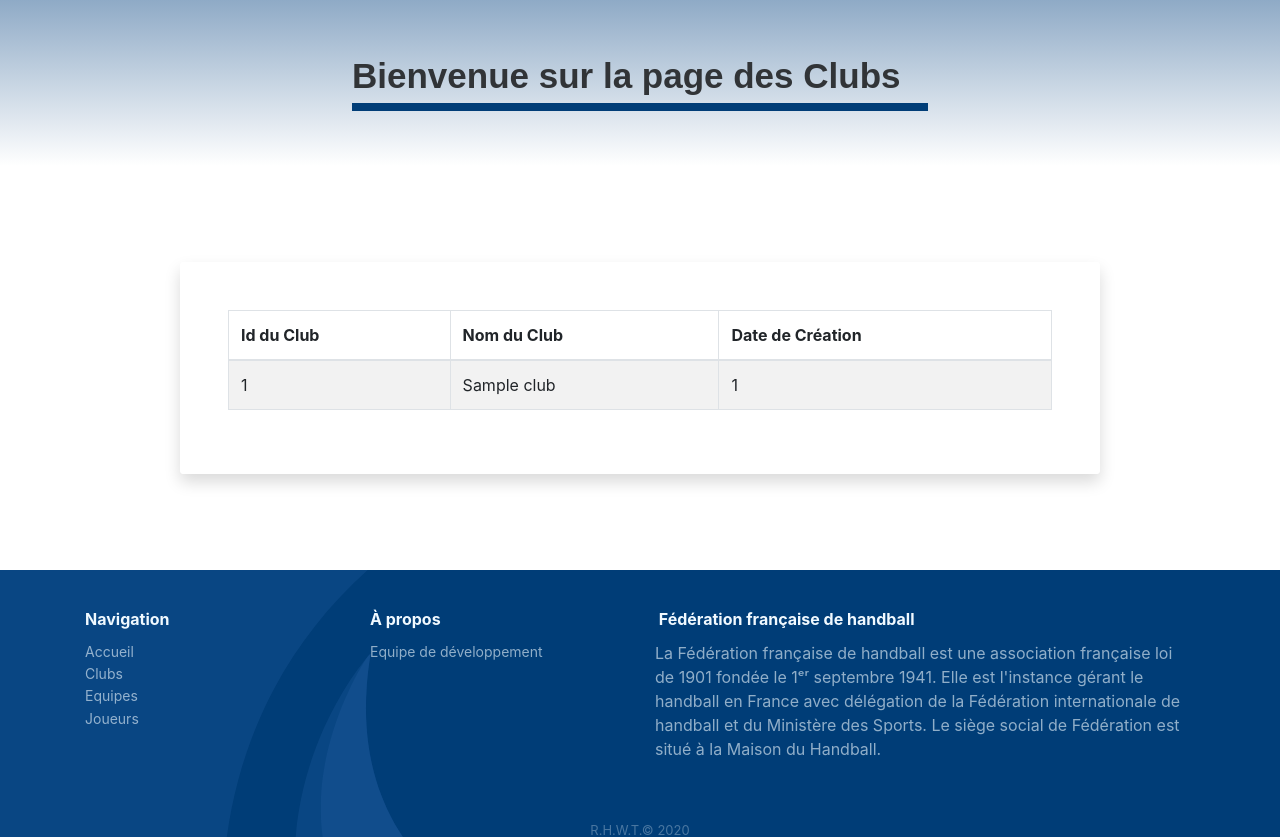
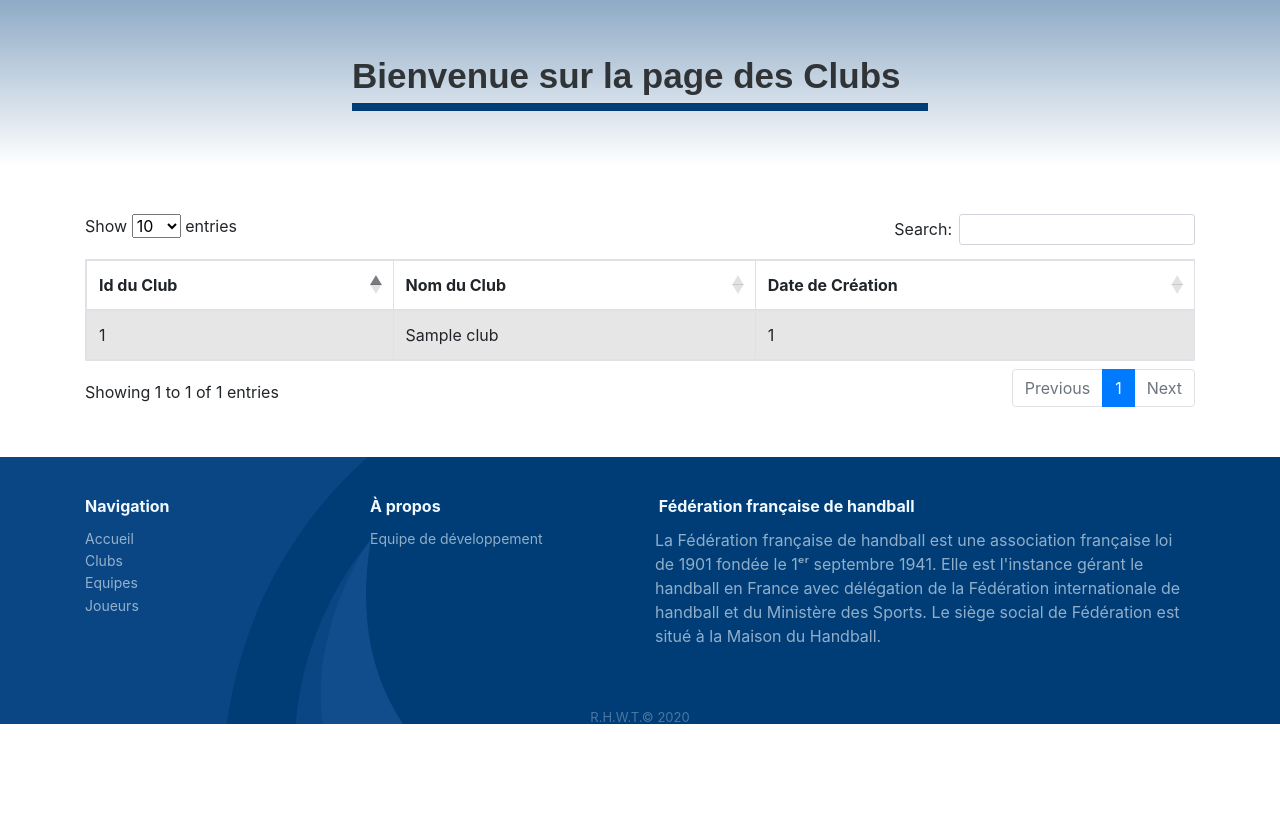
Before and after one commit to RChaguer/SGBD-S7-Project, a PHP site: page /clubs.php in a window 1280 px wide. Shown: the part 76-916 px from the top of the page. After the commit the page ends 800 px from the top, so only its background shows below. Run offline with PHP 8.4, Linux system fonts and the light colour scheme; tables that the repository leaves empty hold one stand-in row (values such as "Sample post"); some libraries are stand-ins or nearby versions; some web fonts are replaced.

Commit message:
update table css

```diff
--- a/Interface/clubs.php
+++ b/Interface/clubs.php
@@ -38,23 +38,12 @@ function showAllClubs($connection) {
 ?>
 
 <div class="container py-5">
-  <div class="row py-5">
-    <div class="col-lg-10 mx-auto">
-      <div class="card rounded shadow border-0">
-        <div class="card-body p-5 bg-white rounded">
-          <div class="table-responsive">
-            <table id="club_list" style="width:100%" class="table table-striped table-bordered">
-                <?php
-                showAllClubs($connection);
-                ?>
-            </table>
-          </div>
-        </div>
-      </div>
-    </div>
-  </div>
+    <table id="default_table" style="width:100%" class="table table-striped table-bordered">
+        <?php
+        showAllClubs($connection);
+        ?>
+    </table>
 </div>
-</div></div>
 
 <?php
 include "footer.php";
--- a/Interface/header.php
+++ b/Interface/header.php
@@ -15,11 +15,18 @@
     <link rel="stylesheet" href="https://cdn.datatables.net/1.10.20/css/dataTables.bootstrap4.min.css" crossorigin="anonymous">
     <link rel="stylesheet" href="assets/css/Navigation-with-Search.css">
     <link rel="stylesheet" href="assets/css/styles.css">
+
     <script src="https://cdnjs.cloudflare.com/ajax/libs/jquery/3.5.1/jquery.min.js"></script>
     <script src="https://cdnjs.cloudflare.com/ajax/libs/twitter-bootstrap/4.5.2/js/bootstrap.bundle.min.js"></script>
     <script src="https://cdn.datatables.net/1.10.20/js/jquery.dataTables.min.js"></script>
     <script src="https://cdn.datatables.net/1.10.20/js/dataTables.bootstrap4.min.js"></script>
     <script src="assets/js/Bootstrap-DataTables.js"></script>
+    <script >
+        $(document).ready(function() {
+            $('#default_table').DataTable();
+        } );
+    </script>
+
 </head>
 
 <body>
```
Also changed, not shown: Interface/equipes.php (+5 -16 lines), Interface/joueurs.php (+5 -16 lines).
